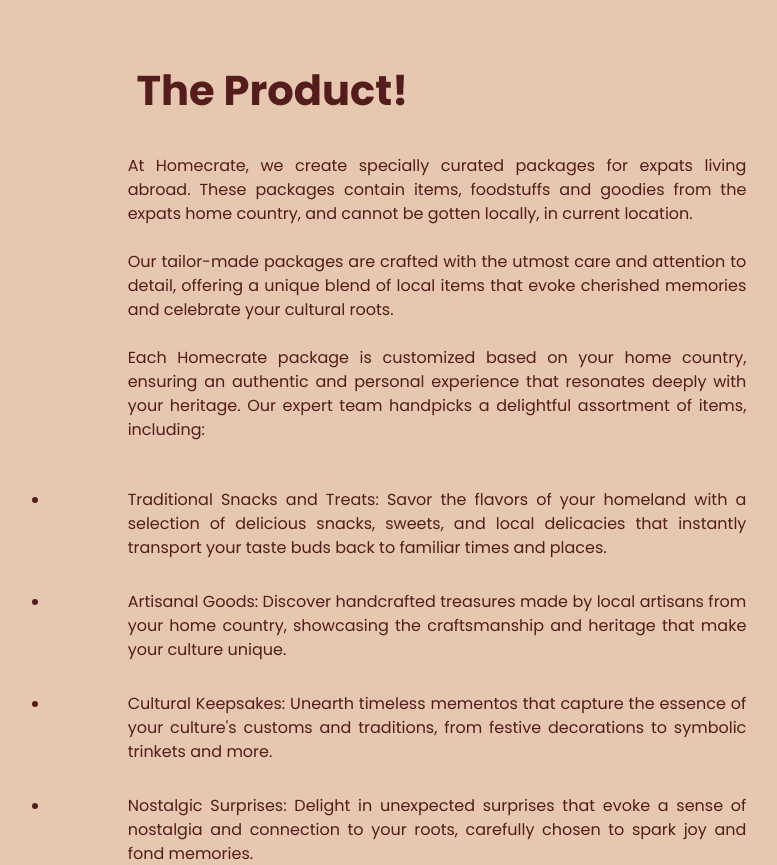
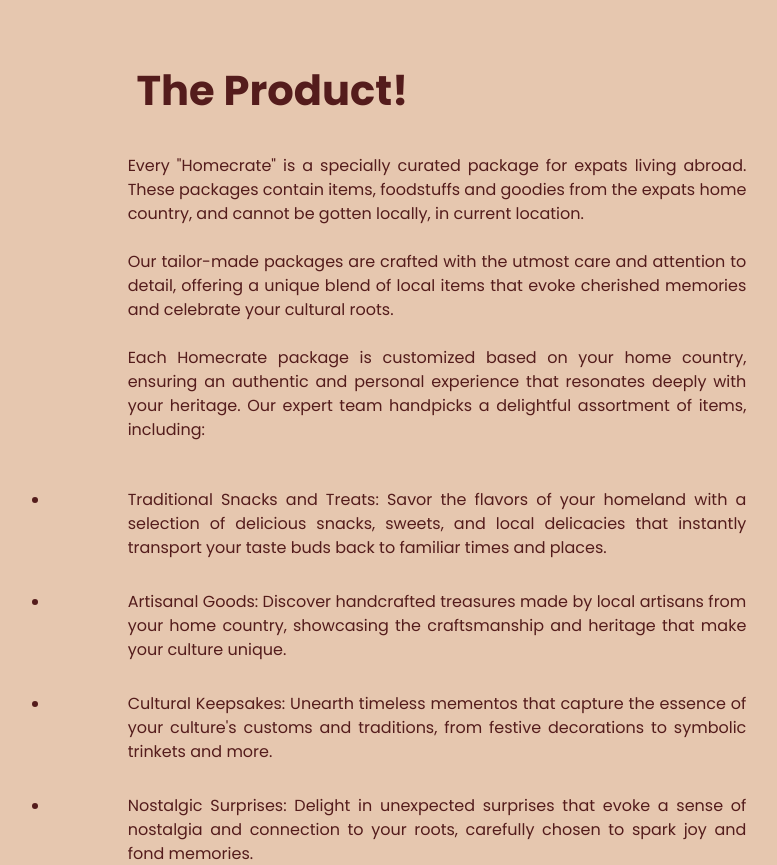
Before and after one commit to Expack-Project/HOMECRATE, a plain HTML site: page index.html in a window 1280 px wide. Shown: the part 1680-2545 px from the top of the page, without its empty margins (203-980 px from the left). Drawn offline with nearby package versions, Linux system fonts and the light colour scheme; a web font is replaced by a local one.

Commit message:
Text rewrite

```diff
--- a/index.html
+++ b/index.html
@@ -133,7 +133,7 @@
                 <h1 id="theproduct" class="headfont">&nbsp;The Product!</h1>
 
                 <p class="mainfont">
-                    At Homecrate, we create specially curated packages for expats living abroad. These
+                    Every "Homecrate" is a specially curated package for expats living abroad. These
                     packages contain items, foodstuffs and goodies from the expats home country, and cannot
                     be gotten locally, in current location.
                     <br><br>
```
